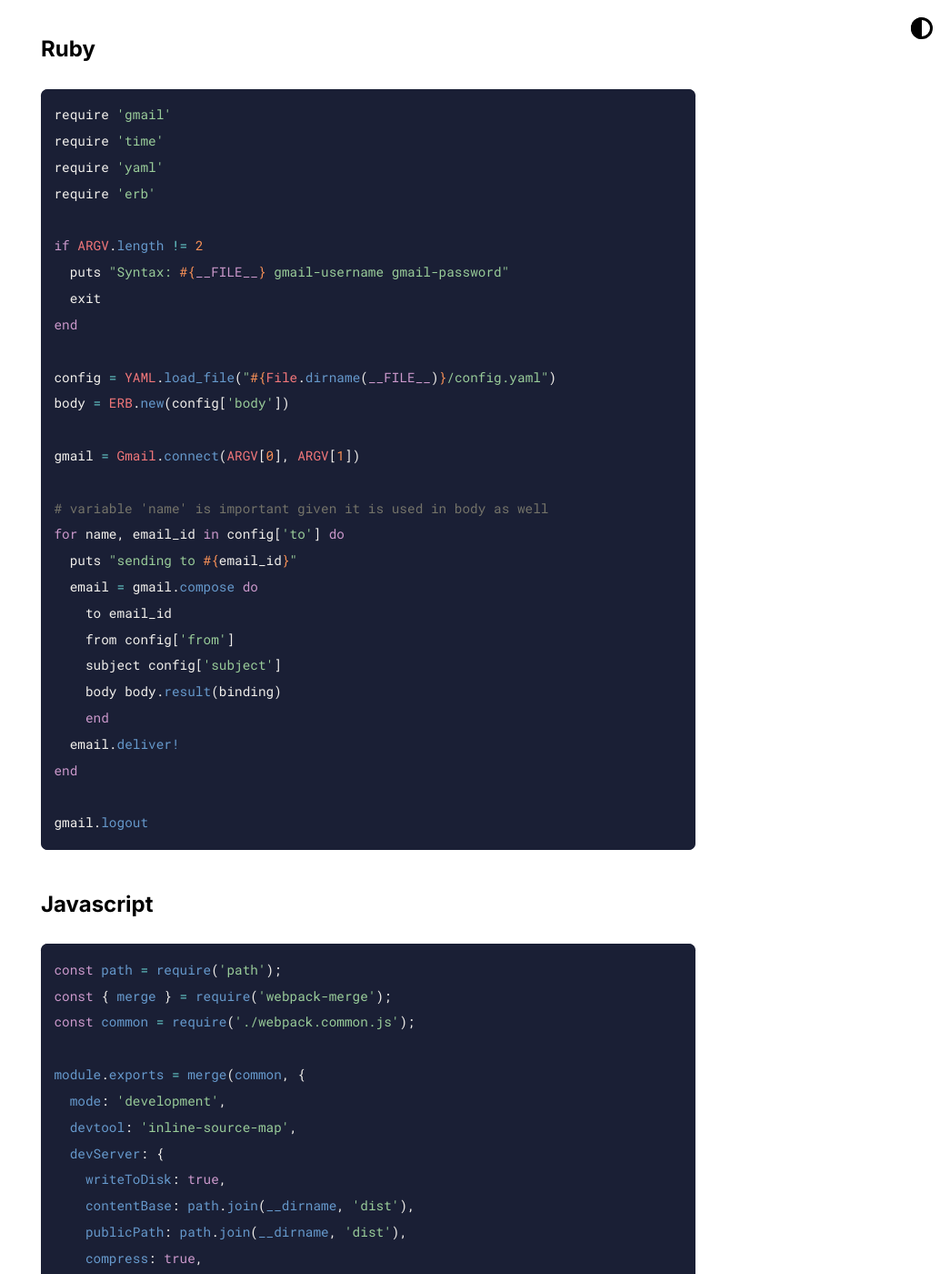
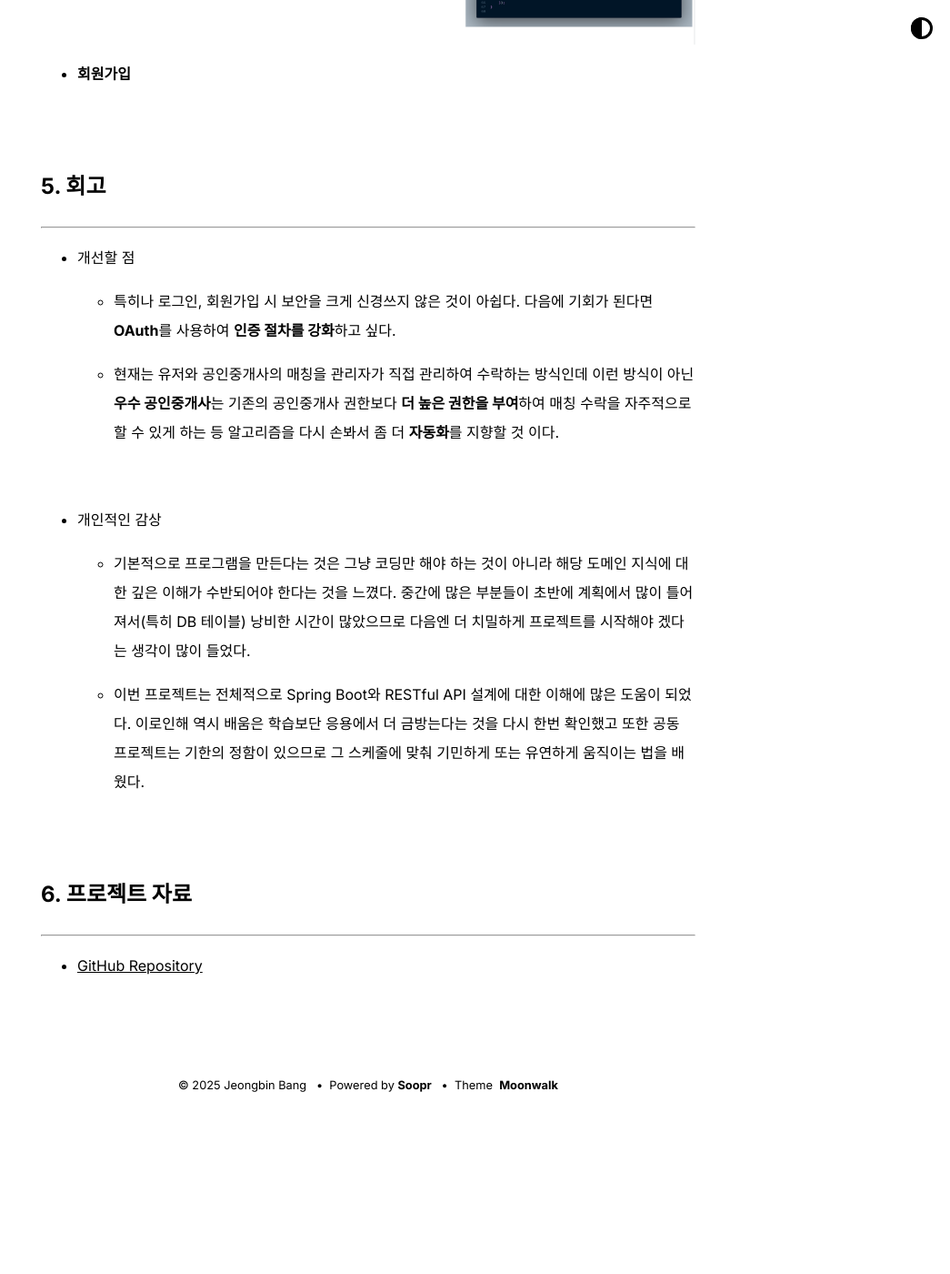
Before and after one commit to BangJeongBin/BangJeongBin.github.io, a Jekyll site: the page built from _posts/2025-05-05-houseway.md, in a window 1280 px wide and 1400 px high, scrolled down 7023 px. Shown: the whole window at 91% size, without its empty margins (235-1280 px from the left). Built offline with Jekyll 4.4.1, drawn with Linux system fonts in a browser that asks for light colours; after the commit the page ends 8241 px from its top, so only the background shows below that; some of the changed text lies outside the part shown.

Commit message:
Update 2025-05-05-houseway.md

````diff
--- a/_posts/2025-05-05-houseway.md
+++ b/_posts/2025-05-05-houseway.md
@@ -5,10 +5,10 @@ layout: post
 ## 1. 프로젝트 소개
 ---
  - **프로젝트 개요**
-	 - 대학생들을 위한 원룸 매물을 찾는 플랫폼 서비스. 매물을 올린 **공인중개사**와 **사용자(주로 대학생)**를 연결해주어 복잡한 과정 없이 대학생들 및 단기 거주자 특화 거래 주선.
-   - 금액은 명시된대로만  앱에서 **바로 결제**하는 서비스와 거래 전 과정을 투명하게 진행.
+	- 대학생들을 위한 원룸 매물을 찾는 플랫폼 서비스. 매물을 올린 **공인중개사**와 **사용자(주로 대학생)**를 연결해주어 복잡한 과정 없이 대학생들 및 단기 거주자 특화 거래 주선.
+	- 금액은 명시된대로만  앱에서 **바로 결제**하는 서비스와 거래 전 과정을 투명하게 진행.
 
-  <br>
+<br>
 
 - **개발 기간 , 투입 인원**
 	- 2025.02.24 ~ 2025.03.14 / 3 주
@@ -20,6 +20,7 @@ layout: post
 	- RESTful API 설계 및 개발
 	- Spring Boot 기반의 백엔드 구조 설계 및 구현
 	- 사용자가 매물을 조회하고 예약할 수 있는 부동산 시스템 구축
+	- 파이썬으로 api를 크롤링하여 데이터를 csv로 저장하여 매물 저장
 	- 단위 테스트 및 통합 테스트 작성으로 코드 품질 향상
 
 <br>
@@ -74,9 +77,14 @@ layout: post
 
 <br>
 
+<!-- ## 4. 시스템 아키텍처
+--- -->
+<!-- - **아키텍처 다이어그램** -->
+<!-- - **ERD** -->
 ## 4. 핵심 구현
 ---
 ### 유저 페이지
+---
 
 ![메인페이지](./assets/images/project_img/houseway/main_page.png)
 
@@ -97,6 +105,7 @@ layout: post
 <br>
 
 ### 관리자 페이지
+---
 
 ![관리자페이지1](./assets/images/project_img/houseway/admin1.png)
 
@@ -133,112 +142,22 @@ layout: post
 - **회원가입**
 
 <br>
+## 5. 회고
+---
+- 개선할 점
+	- 특히나 로그인, 회원가입 시 보안을 크게 신경쓰지 않은  것이 아쉽다. 다음에 기회가 된다면 **OAuth**를 사용하여 **인증 절차를 강화**하고 싶다.
 
+	- 현재는 유저와 공인중개사의 매칭을 관리자가 직접 관리하여 수락하는 방식인데 이런 방식이 아닌 **우수 공인중개사**는 기존의 공인중개사 권한보다 **더 높은 권한을 부여**하여 매칭 수락을 자주적으로 할 수 있게 하는 등 알고리즘을 다시 손봐서 좀 더 **자동화**를 지향할 것 이다.
 
+<br>
 
-## Ruby
-```ruby
-require 'gmail'
-require 'time'
-require 'yaml'
-require 'erb'
+- 개인적인 감상
+	- 기본적으로 프로그램을 만든다는 것은 그냥 코딩만 해야 하는 것이 아니라 해당 도메인 지식에 대한 깊은 이해가 수반되어야 한다는 것을 느꼈다. 중간에 많은 부분들이 초반에 계획에서 많이 틀어져서(특히 DB 테이블) 낭비한 시간이 많았으므로 다음엔 더 치밀하게 프로젝트를 시작해야 겠다는 생각이 많이 들었다.
 
-if ARGV.length != 2
-  puts "Syntax: #{__FILE__} gmail-username gmail-password"
-  exit
-end
+	- 이번 프로젝트는 전체적으로 Spring Boot와 RESTful API 설계에 대한 이해에 많은 도움이 되었다. 이로인해 역시 배움은 학습보단 응용에서 더 금방는다는 것을 다시 한번 확인했고 또한 공동 프로젝트는 기한의 정함이 있으므로 그 스케줄에 맞춰 기민하게 또는 유연하게 움직이는 법을 배웠다.
 
-config = YAML.load_file("#{File.dirname(__FILE__)}/config.yaml")
-body = ERB.new(config['body'])
+<br>
 
-gmail = Gmail.connect(ARGV[0], ARGV[1])
-
-# variable 'name' is important given it is used in body as well
-for name, email_id in config['to'] do
-  puts "sending to #{email_id}"
-  email = gmail.compose do
-    to email_id
-    from config['from']
-    subject config['subject']
-    body body.result(binding)
-    end
-  email.deliver!
-end
-
-gmail.logout
-```
-
-## Javascript
-```javascript
-const path = require('path');
-const { merge } = require('webpack-merge');
-const common = require('./webpack.common.js');
-
-module.exports = merge(common, {
-  mode: 'development',
-  devtool: 'inline-source-map',
-  devServer: {
-    writeToDisk: true,
-    contentBase: path.join(__dirname, 'dist'),
-    publicPath: path.join(__dirname, 'dist'),
-    compress: true,
-    port: 8000,
-  },
-});
-```
-
-## Elixir
-```elixir
-defmodule MyAppWeb.BearerAuth do
-
-  import Plug.Conn
-  alias MyApp.Account
-
-  def init(options) do
-    options
-  end
-
-  def call(conn, _options) do
-    case get_bearer_auth_token(conn) do
-      nil ->
-        conn |> unauthorized()
-      :error ->
-        conn |> unauthorized()
-      auth_token ->
-        account =
-          Account.get_from_token(auth_token)
-        if account do
-          assign(conn, :current_account, account)
-        else
-          conn |> unauthorized()
-        end
-    end
-  end
-
-  defp get_bearer_auth_token(conn) do
-    with ["Bearer " <> auth_token] <- get_req_header(conn, "authorization") do
-      auth_token
-    else
-      _ -> :error
-    end
-  end
-
-  defp unauthorized(conn) do
-    conn
-    |> resp(401, "Unauthorized")
-    |> halt()
-  end
-end
-
-```
-
-## CSS
-```css
-.highlight, pre code, blockquote {
-  border-radius: 0.5em;
-}
-blockquote {
-  background-color: var(--bg-secondary);
-  border: 1px var(--border) solid;
-}
-```
+## 6. 프로젝트 자료
+---
+- [GitHub Repository](https://github.com/BangJeongBin/HouseWay.git)
````
Also changed, not shown: other parts of _posts/2025-05-05-houseway.md (+2 -0 lines).
